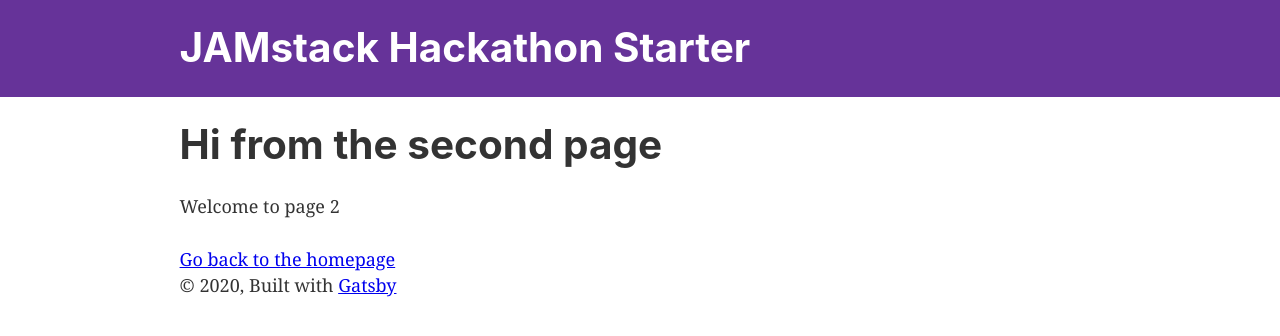
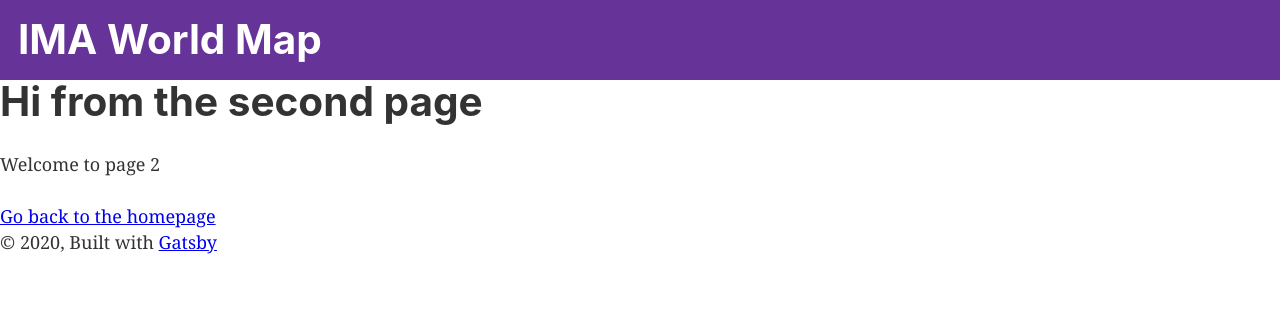
Before and after one commit to krawc/ima-mapping, a Gatsby site: page /page-2 in a window 1280 px wide. Built offline with nearby package versions, Linux system fonts and the light colour scheme; Gatsby itself is replaced by a stand-in of ours.

Commit message:
env + fullscreen + etc

```diff
--- a/gatsby-config.js
+++ b/gatsby-config.js
@@ -17,9 +17,13 @@ More docs: https://www.netlify.com/docs/identity/
 `)
 }
 
+require("dotenv").config({
+  path: '.env',
+})
+
 module.exports = {
   siteMetadata: {
-    title: "JAMstack Hackathon Starter",
+    title: "IMA World Map",
     description: `Kick off your next, great Gatsby app.`,
     author: `@swyx`,
   },
--- a/package.json
+++ b/package.json
@@ -7,6 +7,7 @@
     "@reach/dialog": "^0.2.9",
     "@reach/tabs": "^0.1.6",
     "@reach/visually-hidden": "^0.1.4",
+    "fs": "0.0.1-security",
     "gatsby": "^2.15.11",
     "gatsby-image": "^2.2.17",
     "gatsby-plugin-create-client-paths": "^2.1.6",
@@ -22,7 +23,8 @@
     "react": "^16.9.0",
     "react-dom": "^16.9.0",
     "react-helmet": "^5.2.1",
-    "react-netlify-identity-widget": "^0.2.5"
+    "react-netlify-identity-widget": "^0.2.5",
+    "secure-env": "^1.2.0"
   },
   "keywords": [
     "gatsby"
--- a/src/components/header.js
+++ b/src/components/header.js
@@ -5,18 +5,16 @@ import React from "react"
 const Header = ({ siteTitle }) => (
   <header
     style={{
-      background: `rebeccapurple`,
-      marginBottom: `1.45rem`,
+      background: `rebeccapurple`
     }}
   >
     <div
       style={{
         margin: `0 auto`,
-        maxWidth: 960,
-        padding: `1.45rem 1.0875rem`,
+        padding: `0 1rem`
       }}
     >
-      <h1 style={{ margin: 0 }}>
+      <h1 style={{ margin: 0, lineHeight: '10vh' }}>
         <Link
           to="/"
           style={{
--- a/src/components/layout.js
+++ b/src/components/layout.js
@@ -25,14 +25,7 @@ const Layout = ({ children }) => {
   return (
     <>
       <Header siteTitle={data.site.siteMetadata.title} />
-      <div
-        style={{
-          margin: `0 auto`,
-          maxWidth: 960,
-          padding: `0px 1.0875rem 1.45rem`,
-          paddingTop: 0,
-        }}
-      >
+      <div>
         <main>{children}</main>
         <footer>
           © {new Date().getFullYear()}, Built with
--- a/src/pages/index.js
+++ b/src/pages/index.js
@@ -1,5 +1,8 @@
 import React from "react"
 import { Link } from "gatsby"
+
+// let secureEnv = require('secure-env');
+// global.env = secureEnv({secret:'imaWeltMap'});
 
 import Layout from "../components/layout"
 import MapContainer from "../components/mapcontainer"
```
Also changed, not shown: src/components/mapcontainer.js (+10 -2 lines), 1 other file.
